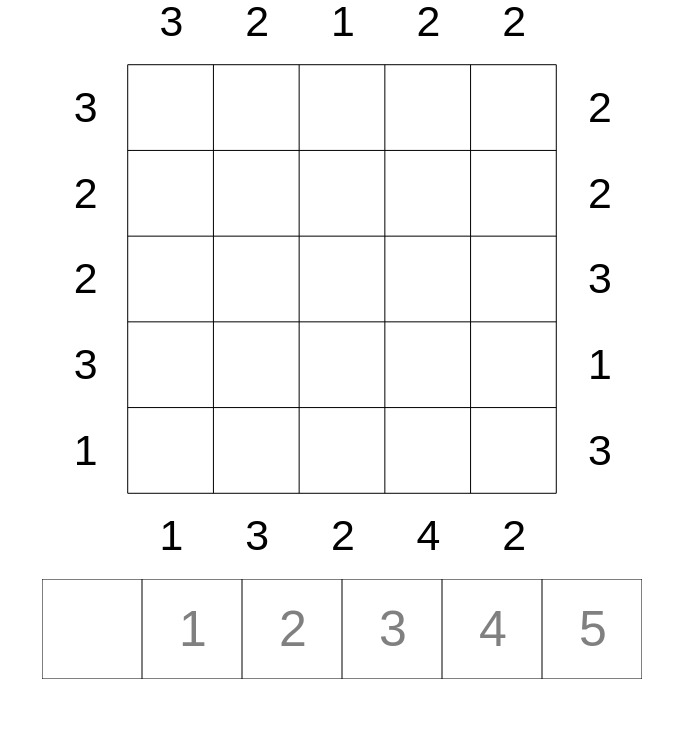
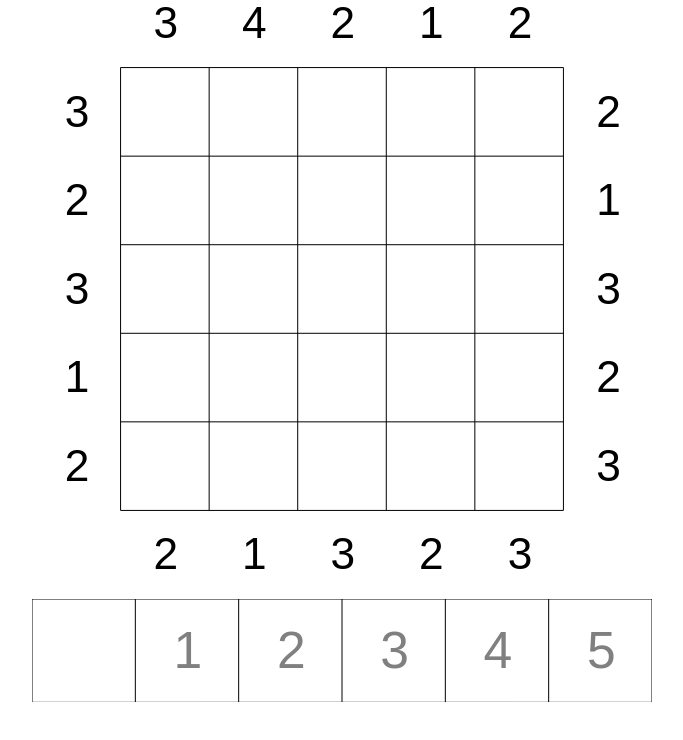
Before and after one commit to chuynh18/towers-oop, a website with bundled scripts: page index.html in a window 1280 px wide. Shown: the part 58-798 px from the top of the page, without its empty margins (298-981 px from the left). Built offline with nearby package versions, Linux system fonts and the light colour scheme.

Commit message:
changed body width to 100% plus required code changes due to body width change

```diff
--- a/index.html
+++ b/index.html
@@ -12,7 +12,7 @@
    <h1>Towers</h1>
    <canvas id="tower"></canvas>
    <canvas id="keypad"></canvas>
-   <script src="src/public/assets/js/bundle.min.js"></script>
+   <script src="src/public/assets/js/bundle.js"></script>
 </body>
 
 </html>
--- a/src/public/assets/js/bundle.js
+++ b/src/public/assets/js/bundle.js
@@ -1147,7 +1147,7 @@ exports.arrayCompare = arrayCompare;
 function calculateDesiredCanvasSize() {
     var body = document.getElementsByTagName("body")[0];
     var width = body.clientWidth;
-    var height = 0.90 * window.innerHeight - 120;
+    var height = 0.80 * window.innerHeight - 20;
     return width > height ? height : width;
 }
 exports.calculateDesiredCanvasSize = calculateDesiredCanvasSize;
--- a/src/public/assets/js/utility.js
+++ b/src/public/assets/js/utility.js
@@ -69,7 +69,7 @@ exports.arrayCompare = arrayCompare;
 function calculateDesiredCanvasSize() {
     var body = document.getElementsByTagName("body")[0];
     var width = body.clientWidth;
-    var height = 0.90 * window.innerHeight - 120;
+    var height = 0.80 * window.innerHeight - 20;
     return width > height ? height : width;
 }
 exports.calculateDesiredCanvasSize = calculateDesiredCanvasSize;
--- a/src/public/assets/style.css
+++ b/src/public/assets/style.css
@@ -1,6 +1,6 @@
 body {
    margin: 0 auto;
-   width: 50%;
+   width: 100%;
    max-width: 1024px;
 }
 
--- a/src/public/assets/ts/utility.ts
+++ b/src/public/assets/ts/utility.ts
@@ -80,6 +80,6 @@ export function arrayCompare(a: any, b: any): boolean {
 export function calculateDesiredCanvasSize(): number {
    const body = document.getElementsByTagName("body")[0];
    const width = body.clientWidth;
-   const height = 0.90 * window.innerHeight - 120;
+   const height = 0.80 * window.innerHeight - 20;
    return width > height ? height : width;
 }
```
Also changed, not shown: src/public/assets/js/bundle.min.js.
